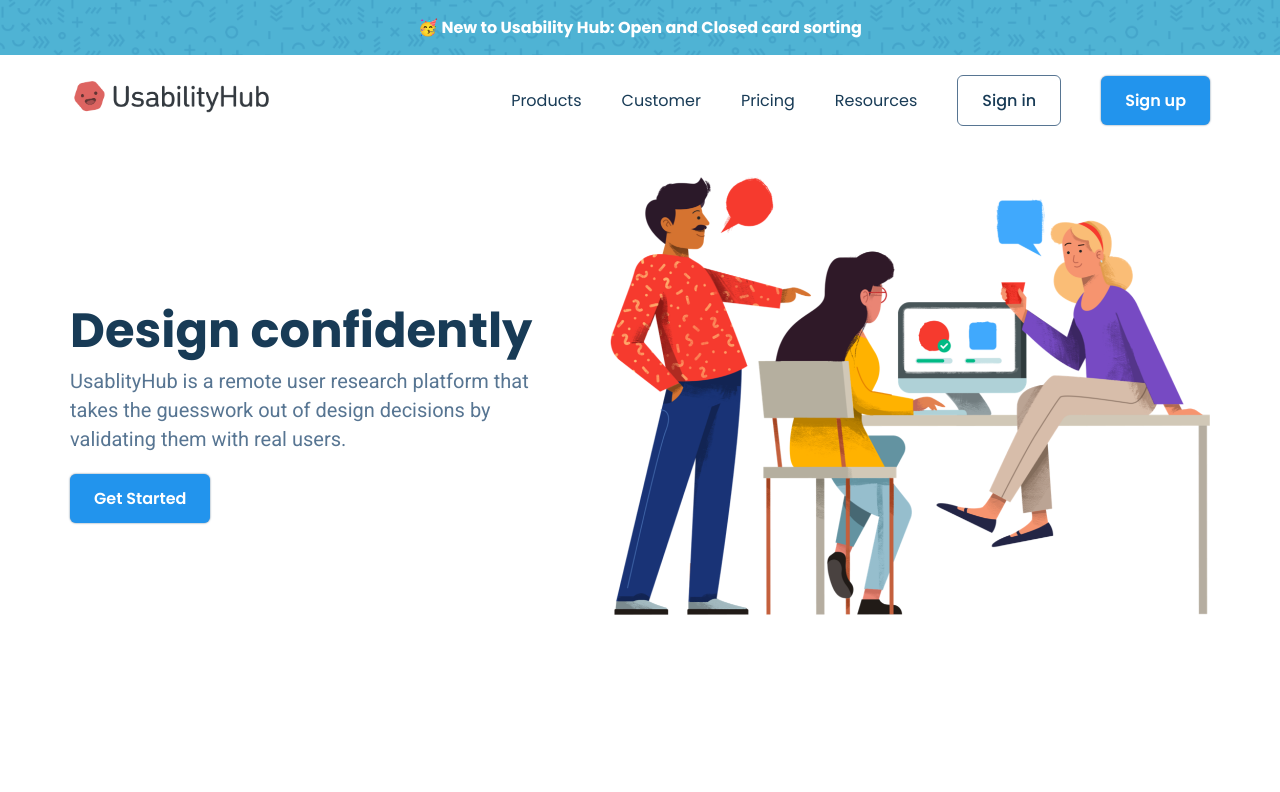
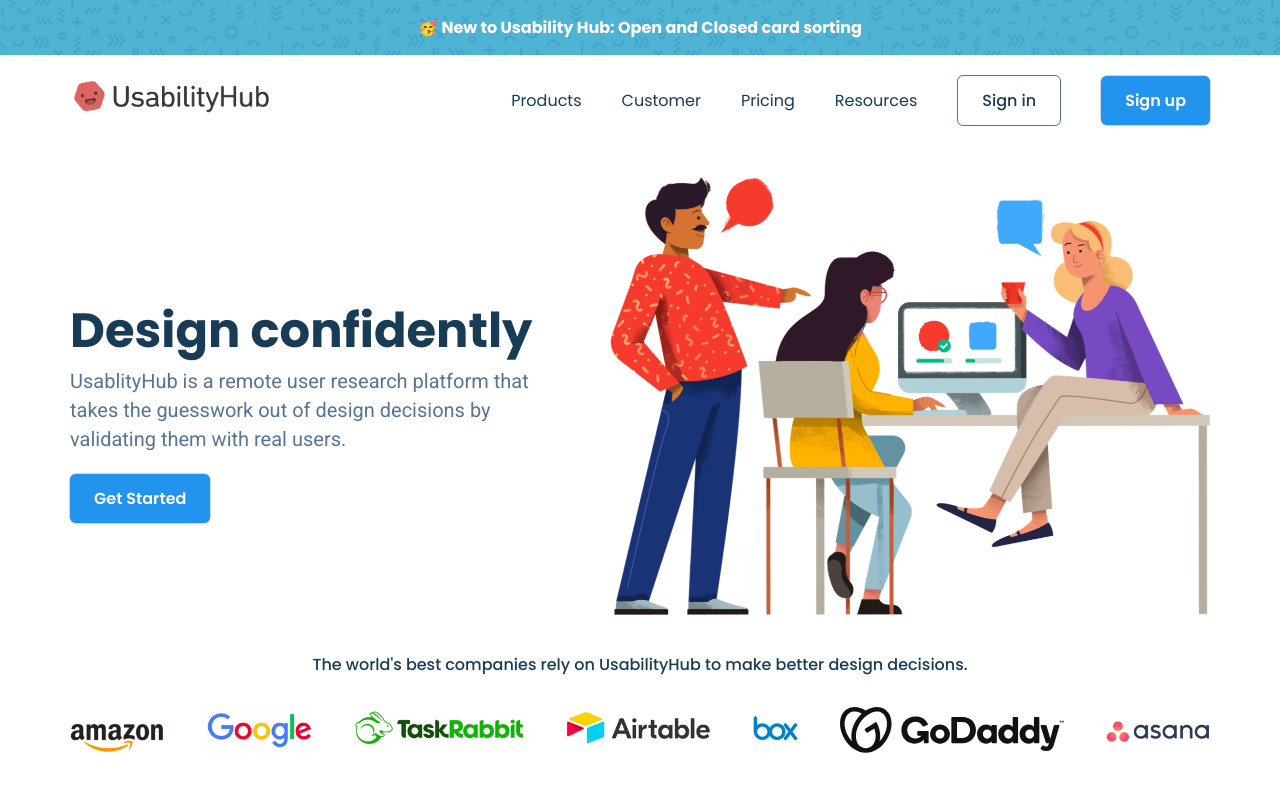
Before and after one commit to faridhussain/BaseLayout, a plain HTML site: page index.html in a window 1280 px wide. Drawn offline with Linux system fonts and the light colour scheme.

Commit message:
Created companies section

```diff
--- a/index.html
+++ b/index.html
@@ -58,7 +58,20 @@
       </div>
     </header>
 
-    <section class="companies-section"></section>
+    <section class="companies-section">
+      <div class="container">
+        <div class="small-bold-text companies-header">The world's best companies rely on UsabilityHub to make better design decisions.</div>
+        <div class="logos flex">
+          <img src="assets/asset 3.png" class="logo" alt="">
+          <img src="assets/asset 4.png" class="logo" alt="">
+          <img src="assets/asset 5.png" class="logo" alt="">
+          <img src="assets/asset 6.png" class="logo" alt="">
+          <img src="assets/asset 7.png" class="logo" alt="">
+          <img src="assets/asset 8.svg" class="logo" alt="">
+          <img src="assets/asset 9.png" class="logo" alt="">
+        </div>
+      </div>
+    </section>
 
     <section class="features-section"></section>
 
--- a/style.css
+++ b/style.css
@@ -124,3 +124,16 @@ header{
 .get-started-btn{
     margin-top: 20px;
 }
+.companies-header{
+    text-align: center;
+    font-weight: 500;
+    color: var(--primary--text--color);
+    margin-block: 30px;
+}
+.logo{
+    height: 46px;
+}
+.logos{
+    justify-content: space-between;
+    flex-wrap: wrap;
+}
```
